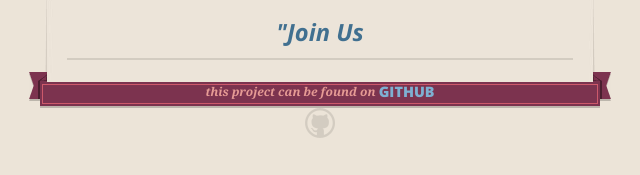
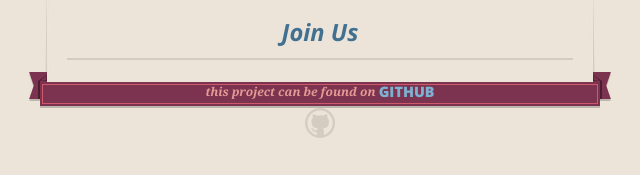
Before and after one commit to eddietejeda/openoakland, a plain HTML site: page index.html in a window 1280 px wide. Shown: the part 989-1164 px from the top of the page, 320-960 px from the left. Drawn offline with nearby package versions, Linux system fonts and the light colour scheme.

Commit message:
Update index.html

```diff
--- a/index.html
+++ b/index.html
@@ -87,7 +87,7 @@
         </div>
 
 
-        <h3 class="header-level-1"><a href=""http://brigade.codeforamerica.org/brigades/54">"Join Us</a></h3>
+        <h3 class="header-level-1"><a href="http://brigade.codeforamerica.org/brigades/54">Join Us</a></h3>
         <span class="brigade-logo"></span>
 
       </section>
```
